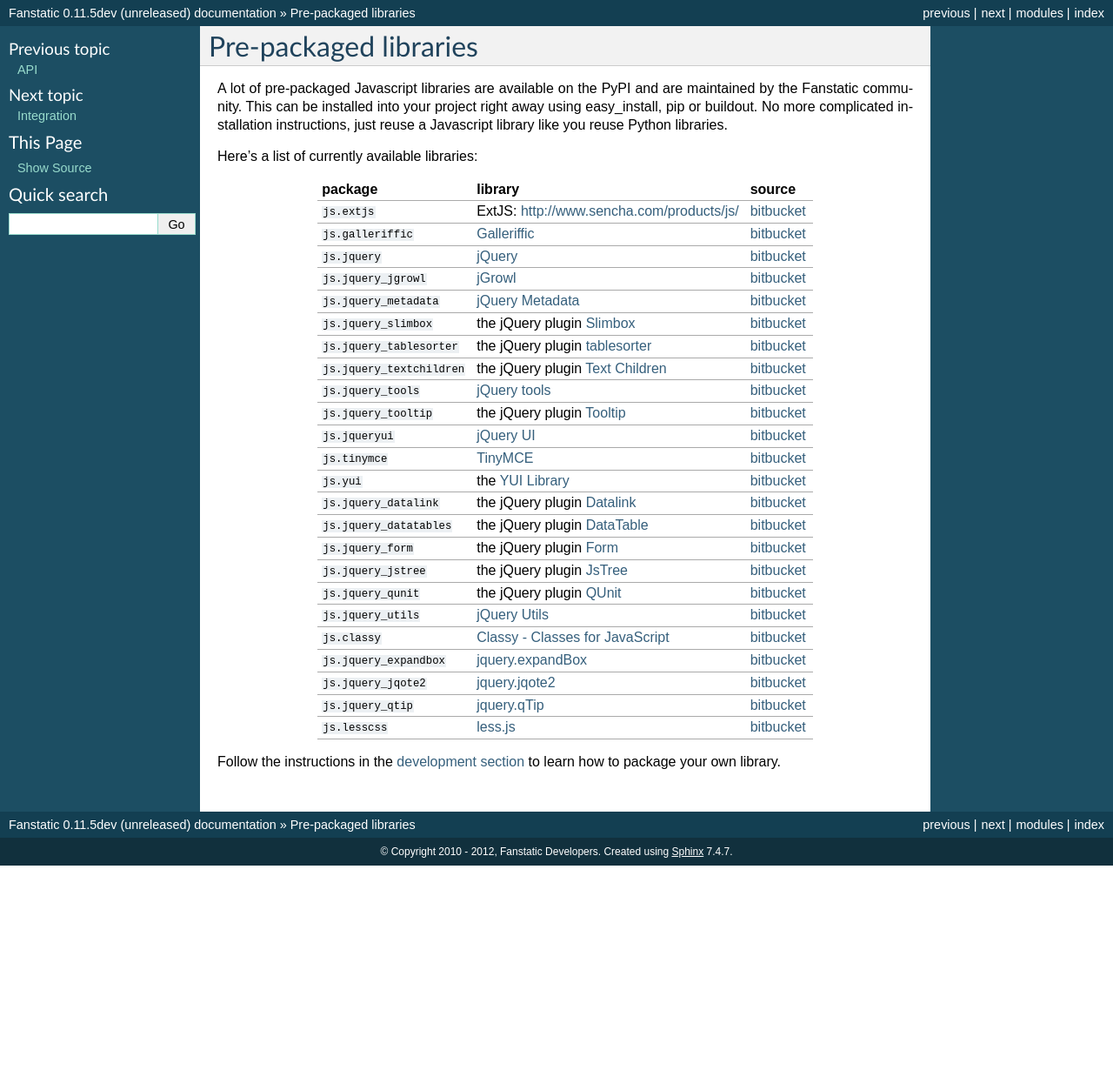
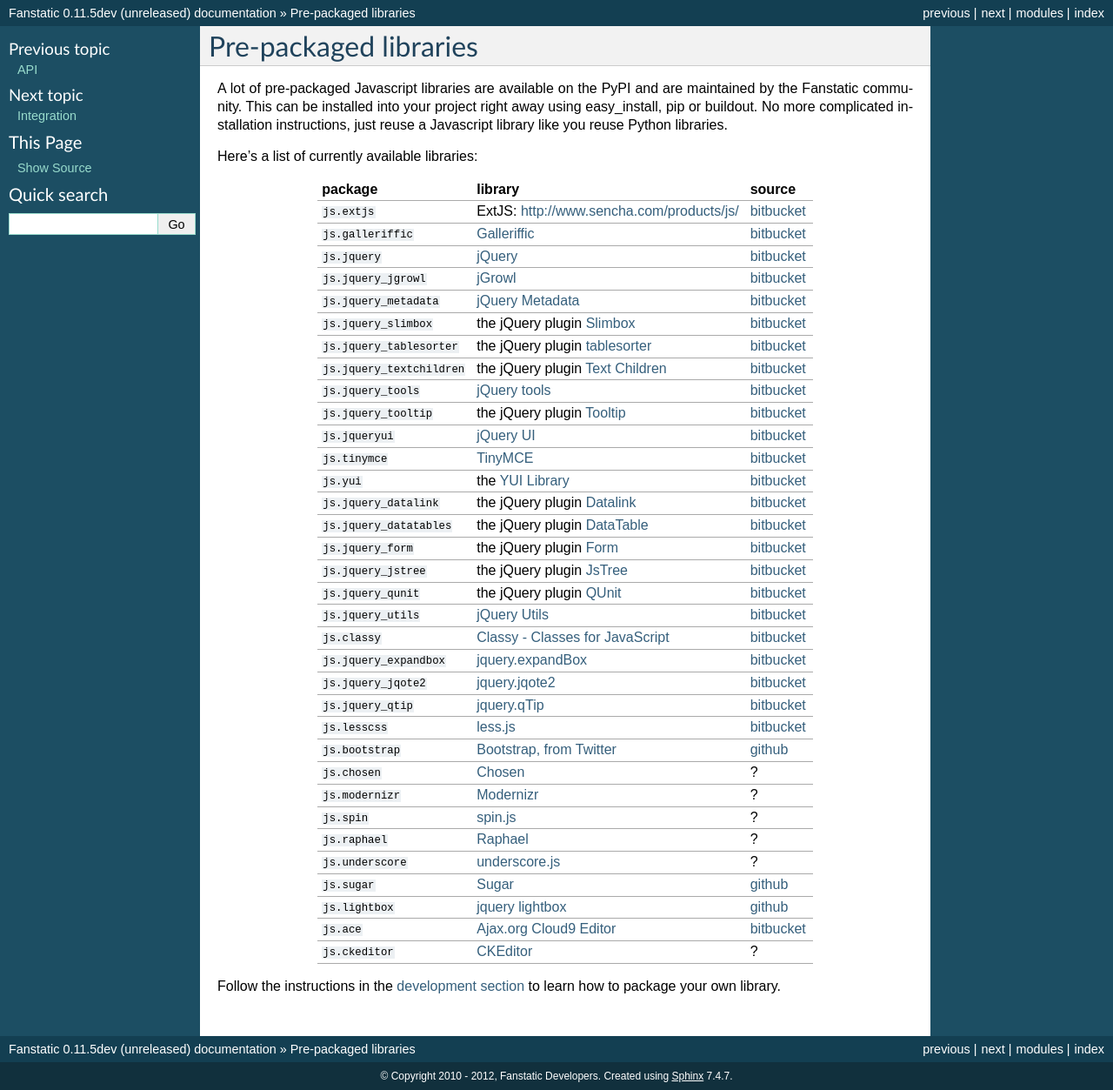
Before and after one commit to zopefoundation/fanstatic, a Sphinx documentation site: the page built from doc/libraries.rst, in a window 1280 px wide. Shown: the whole page at 87% size. Built offline with Sphinx 7.4.7, drawn with Linux system fonts in a browser that asks for light colours; cross-references to code outside the pages are shown as plain code; before the commit the page ends 995 px from its top, so only the background shows below that.

Commit message:
Append several librairies in « Pre-packaged libraries » page

```diff
--- a/doc/libraries.rst
+++ b/doc/libraries.rst
@@ -113,4 +113,45 @@
       - `less.js <http://lesscss.org/>`_
       - `bitbucket <https://bitbucket.org/fanstatic/js.lesscss>`__
 
+    * - :pypi:`js.bootstrap`
+      - `Bootstrap, from Twitter <http://twitter.github.com/bootstrap/index.html>`_
+      - `github <https://github.com/RedTurtle/js.bootstrap>`__
+
+    * - :pypi:`js.chosen`
+      - `Chosen <http://harvesthq.github.com/chosen/>`_
+      - ?
+
+    * - :pypi:`js.modernizr`
+      - `Modernizr <http://modernizr.com/>`_
+      - ?
+
+    * - :pypi:`js.spin`
+      - `spin.js <http://fgnass.github.com/spin.js/>`_
+      - ?
+
+    * - :pypi:`js.raphael`
+      - `Raphael <http://raphaeljs.com/>`_
+      - ?
+
+    * - :pypi:`js.underscore`
+      - `underscore.js <http://documentcloud.github.com/underscore/>`_
+      - ?
+
+    * - :pypi:`js.sugar`
+      - `Sugar <http://sugarjs.com/>`_
+      - `github <https://github.com/disko/js.sugar>`__
+
+    * - :pypi:`js.lightbox`
+      - `jquery lightbox <http://leandrovieira.com/projects/jquery/lightbox/>`_
+      - `github <https://github.com/amleczko/js.lightbox>`__
+
+    * - :pypi:`js.ace`
+      - `Ajax.org Cloud9 Editor <https://github.com/ajaxorg/ace>`_
+      - `bitbucket <https://bitbucket.org/fanstatic/js.ace>`__
+
+    * - :pypi:`js.ckeditor`
+      - `CKEditor <http://ckeditor.com/>`_
+      - ?
+
+
 Follow the instructions in the :doc:`development section <development>` to learn how to package your own library.
```
